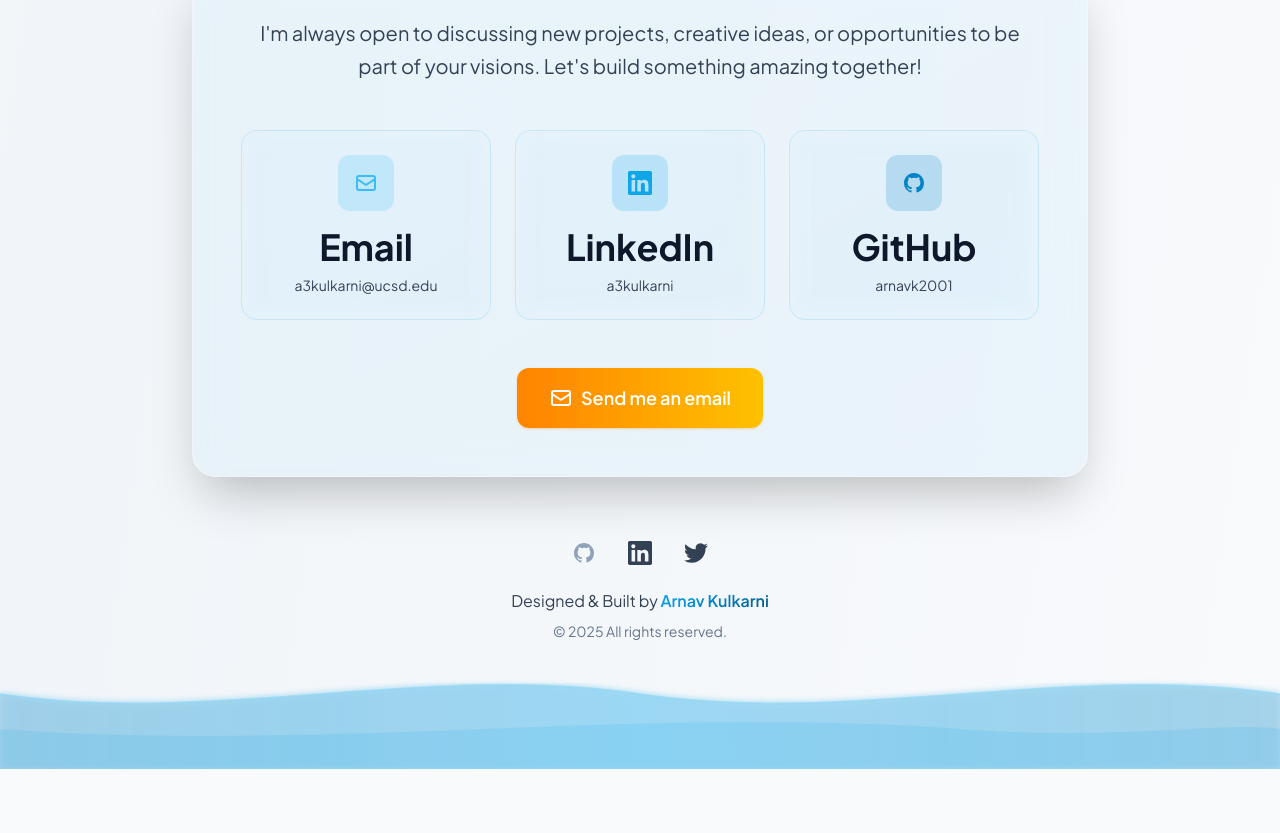
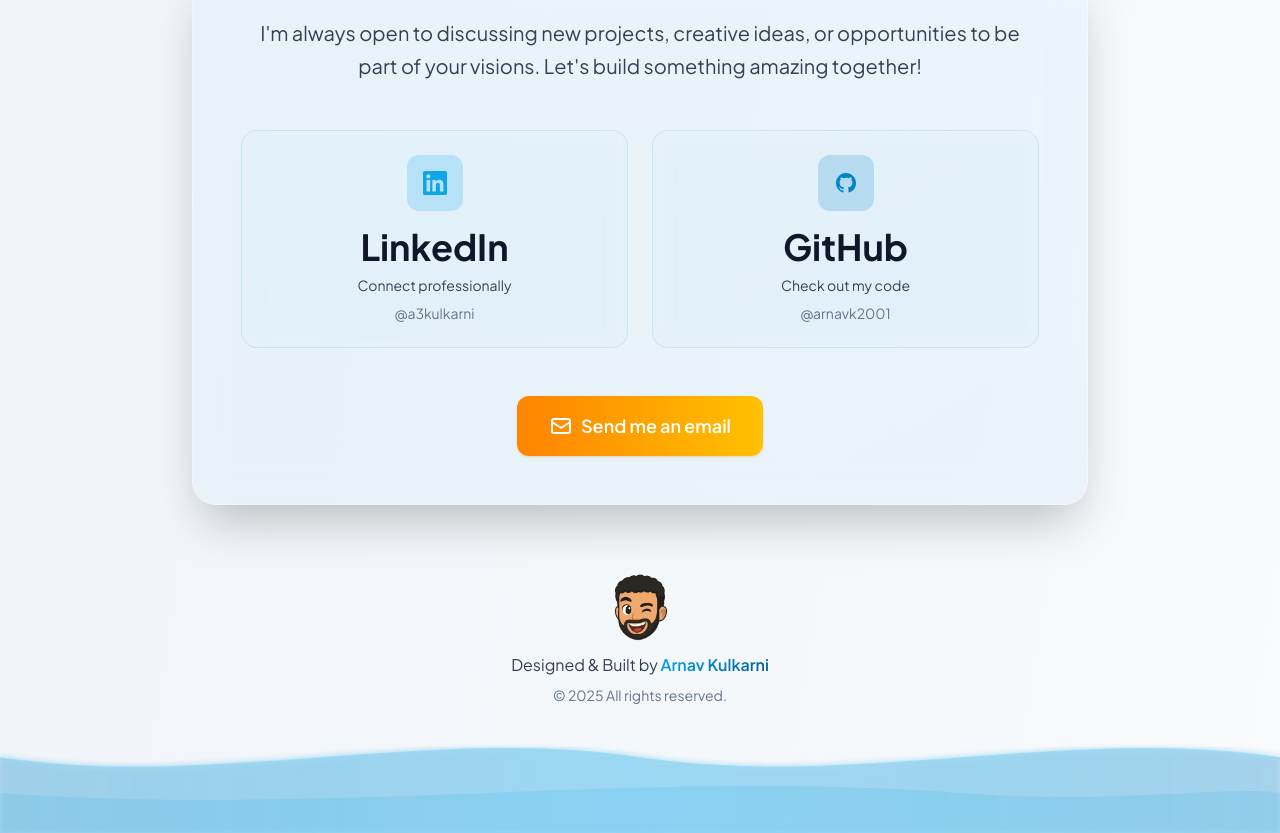
Before and after one commit to arnavk2001/portfolio, a Next.js app: page / in a window 1280 px wide. Shown: the part 7740-8573 px from the top of the page. Before the commit the page ends 8509 px from the top, so only its background shows below. Built offline with nearby package versions, Linux system fonts and the light colour scheme.

Commit message:
feat: redesign Contact section with social cards and personal image in footer

```diff
--- a/components/Contact.tsx
+++ b/components/Contact.tsx
@@ -1,8 +1,9 @@
 import { Heading, Text, Button } from './ui';
+import Image from 'next/image';
 
 export default function Contact() {
   return (
-    <section id="contact" className="py-32 px-6 relative">
+    <section id="contact" className="py-16 md:py-32 px-6 relative">
       <div className="max-w-4xl mx-auto">
         <div className="text-center mb-16">
           <Heading level={2} className="mb-4">
@@ -21,48 +22,37 @@ export default function Contact() {
               to be part of your visions. Let&apos;s build something amazing together!
             </Text>
 
-            <div className="grid md:grid-cols-3 gap-6 mb-12">
-              <a
-                href="mailto:a3kulkarni@ucsd.edu"
-                className="glass rounded-2xl p-6 hover:bg-ocean-light/10 transition-all group text-center"
-              >
-                <div className="inline-flex p-4 rounded-xl bg-ocean-light/20 mb-4">
-                  <svg className="w-6 h-6 text-ocean-light" fill="none" stroke="currentColor" viewBox="0 0 24 24">
-                    <path strokeLinecap="round" strokeLinejoin="round" strokeWidth={2} d="M3 8l7.89 5.26a2 2 0 002.22 0L21 8M5 19h14a2 2 0 002-2V7a2 2 0 00-2-2H5a2 2 0 00-2 2v10a2 2 0 002 2z" />
-                  </svg>
-                </div>
-                <Heading level={3} className="mb-2">Email</Heading>
-                <Text variant="secondary" size="sm">a3kulkarni@ucsd.edu</Text>
-              </a>
-
+            <div className="grid md:grid-cols-2 gap-6 mb-12">
               <a
                 href="https://linkedin.com/in/a3kulkarni"
                 target="_blank"
                 rel="noopener noreferrer"
-                className="glass rounded-2xl p-6 hover:bg-ocean-light/10 transition-all group text-center"
+                className="glass rounded-2xl p-6 hover:bg-ocean-light/10 transition-all duration-300 group text-center"
               >
-                <div className="inline-flex p-4 rounded-xl bg-ocean-blue/20 mb-4">
-                  <svg className="w-6 h-6 text-ocean-blue" fill="currentColor" viewBox="0 0 24 24">
+                <div className="inline-flex p-4 rounded-xl bg-ocean-blue/20 mb-4 group-hover:bg-ocean-blue/40 transition-all">
+                  <svg className="w-6 h-6 text-ocean-blue transition-transform" fill="currentColor" viewBox="0 0 24 24">
                     <path d="M20.447 20.452h-3.554v-5.569c0-1.328-.027-3.037-1.852-3.037-1.853 0-2.136 1.445-2.136 2.939v5.667H9.351V9h3.414v1.561h.046c.477-.9 1.637-1.85 3.37-1.85 3.601 0 4.267 2.37 4.267 5.455v6.286zM5.337 7.433c-1.144 0-2.063-.926-2.063-2.065 0-1.138.92-2.063 2.063-2.063 1.14 0 2.064.925 2.064 2.063 0 1.139-.925 2.065-2.064 2.065zm1.782 13.019H3.555V9h3.564v11.452zM22.225 0H1.771C.792 0 0 .774 0 1.729v20.542C0 23.227.792 24 1.771 24h20.451C23.2 24 24 23.227 24 22.271V1.729C24 .774 23.2 0 22.222 0h.003z"/>
                   </svg>
                 </div>
                 <Heading level={3} className="mb-2">LinkedIn</Heading>
-                <Text variant="secondary" size="sm">a3kulkarni</Text>
+                <Text variant="secondary" size="sm" className="mb-2">Connect professionally</Text>
+                <Text variant="muted" size="sm">@a3kulkarni</Text>
               </a>
 
               <a
                 href="https://github.com/arnavk2001"
                 target="_blank"
                 rel="noopener noreferrer"
-                className="glass rounded-2xl p-6 hover:bg-ocean-light/10 transition-all group text-center"
+                className="glass rounded-2xl p-6 hover:bg-ocean-light/10 transition-all duration-300 group text-center"
               >
-                <div className="inline-flex p-4 rounded-xl bg-ocean-dark/20 mb-4">
-                  <svg className="w-6 h-6 text-ocean-dark" fill="currentColor" viewBox="0 0 24 24">
+                <div className="inline-flex p-4 rounded-xl bg-ocean-dark/20 mb-4 group-hover:bg-ocean-dark/40 transition-all">
+                  <svg className="w-6 h-6 text-ocean-dark transition-transform" fill="currentColor" viewBox="0 0 24 24">
                     <path fillRule="evenodd" d="M12 2C6.477 2 2 6.484 2 12.017c0 4.425 2.865 8.18 6.839 9.504.5.092.682-.217.682-.483 0-.237-.008-.868-.013-1.703-2.782.605-3.369-1.343-3.369-1.343-.454-1.158-1.11-1.466-1.11-1.466-.908-.62.069-.608.069-.608 1.003.07 1.531 1.032 1.531 1.032.892 1.53 2.341 1.088 2.91.832.092-.647.35-1.088.636-1.338-2.22-.253-4.555-1.113-4.555-4.951 0-1.093.39-1.988 1.029-2.688-.103-.253-.446-1.272.098-2.65 0 0 .84-.27 2.75 1.026A9.564 9.564 0 0112 6.844c.85.004 1.705.115 2.504.337 1.909-1.296 2.747-1.027 2.747-1.027.546 1.379.202 2.398.1 2.651.64.7 1.028 1.595 1.028 2.688 0 3.848-2.339 4.695-4.566 4.943.359.309.678.92.678 1.855 0 1.338-.012 2.419-.012 2.747 0 .268.18.58.688.482A10.019 10.019 0 0022 12.017C22 6.484 17.522 2 12 2z" clipRule="evenodd" />
                   </svg>
                 </div>
                 <Heading level={3} className="mb-2">GitHub</Heading>
-                <Text variant="secondary" size="sm">arnavk2001</Text>
+                <Text variant="secondary" size="sm" className="mb-2">Check out my code</Text>
+                <Text variant="muted" size="sm">@arnavk2001</Text>
               </a>
             </div>
 
@@ -72,7 +62,7 @@ export default function Contact() {
                 variant="gradient"
                 gradientType="complementary"
                 size="lg"
-                className="shadow-2xl shadow-orange-400/25"
+                className="shadow-2xl shadow-orange-400/25 !text-base md:!text-lg"
               >
                 <svg className="w-6 h-6" fill="none" stroke="currentColor" viewBox="0 0 24 24">
                   <path strokeLinecap="round" strokeLinejoin="round" strokeWidth={2} d="M3 8l7.89 5.26a2 2 0 002.22 0L21 8M5 19h14a2 2 0 002-2V7a2 2 0 00-2-2H5a2 2 0 00-2 2v10a2 2 0 002 2z" />
@@ -84,40 +74,14 @@ export default function Contact() {
         </div>
 
         <footer className="mt-16 text-center">
-          <div className="flex justify-center gap-8 mb-6">
-            <a
-              href="https://github.com"
-              target="_blank"
-              rel="noopener noreferrer"
-              className="text-slate-400 hover:text-white transition-all transform hover:scale-110"
-              aria-label="GitHub"
-            >
-              <svg className="w-6 h-6" fill="currentColor" viewBox="0 0 24 24">
-                <path fillRule="evenodd" d="M12 2C6.477 2 2 6.484 2 12.017c0 4.425 2.865 8.18 6.839 9.504.5.092.682-.217.682-.483 0-.237-.008-.868-.013-1.703-2.782.605-3.369-1.343-3.369-1.343-.454-1.158-1.11-1.466-1.11-1.466-.908-.62.069-.608.069-.608 1.003.07 1.531 1.032 1.531 1.032.892 1.53 2.341 1.088 2.91.832.092-.647.35-1.088.636-1.338-2.22-.253-4.555-1.113-4.555-4.951 0-1.093.39-1.988 1.029-2.688-.103-.253-.446-1.272.098-2.65 0 0 .84-.27 2.75 1.026A9.564 9.564 0 0112 6.844c.85.004 1.705.115 2.504.337 1.909-1.296 2.747-1.027 2.747-1.027.546 1.379.202 2.398.1 2.651.64.7 1.028 1.595 1.028 2.688 0 3.848-2.339 4.695-4.566 4.943.359.309.678.92.678 1.855 0 1.338-.012 2.419-.012 2.747 0 .268.18.58.688.482A10.019 10.019 0 0022 12.017C22 6.484 17.522 2 12 2z" clipRule="evenodd" />
-              </svg>
-            </a>
-            <a
-              href="https://linkedin.com"
-              target="_blank"
-              rel="noopener noreferrer"
-              className="text-text-secondary hover:text-text-primary transition-all transform hover:scale-110"
-              aria-label="LinkedIn"
-            >
-              <svg className="w-6 h-6" fill="currentColor" viewBox="0 0 24 24">
-                <path d="M20.447 20.452h-3.554v-5.569c0-1.328-.027-3.037-1.852-3.037-1.853 0-2.136 1.445-2.136 2.939v5.667H9.351V9h3.414v1.561h.046c.477-.9 1.637-1.85 3.37-1.85 3.601 0 4.267 2.37 4.267 5.455v6.286zM5.337 7.433c-1.144 0-2.063-.926-2.063-2.065 0-1.138.92-2.063 2.063-2.063 1.14 0 2.064.925 2.064 2.063 0 1.139-.925 2.065-2.064 2.065zm1.782 13.019H3.555V9h3.564v11.452zM22.225 0H1.771C.792 0 0 .774 0 1.729v20.542C0 23.227.792 24 1.771 24h20.451C23.2 24 24 23.227 24 22.271V1.729C24 .774 23.2 0 22.222 0h.003z"/>
-              </svg>
-            </a>
-            <a
-              href="https://twitter.com"
-              target="_blank"
-              rel="noopener noreferrer"
-              className="text-text-secondary hover:text-text-primary transition-all transform hover:scale-110"
-              aria-label="Twitter"
-            >
-              <svg className="w-6 h-6" fill="currentColor" viewBox="0 0 24 24">
-                <path d="M23.953 4.57a10 10 0 01-2.825.775 4.958 4.958 0 002.163-2.723c-.951.555-2.005.959-3.127 1.184a4.92 4.92 0 00-8.384 4.482C7.69 8.095 4.067 6.13 1.64 3.162a4.822 4.822 0 00-.666 2.475c0 1.71.87 3.213 2.188 4.096a4.904 4.904 0 01-2.228-.616v.06a4.923 4.923 0 003.946 4.827 4.996 4.996 0 01-2.212.085 4.936 4.936 0 004.604 3.417 9.867 9.867 0 01-6.102 2.105c-.39 0-.779-.023-1.17-.067a13.995 13.995 0 007.557 2.209c9.053 0 13.998-7.496 13.998-13.985 0-.21 0-.42-.015-.63A9.935 9.935 0 0024 4.59z"/>
-              </svg>
-            </a>
+          <div className="flex justify-center mb-1">
+            <Image
+              src="/arnav.png"
+              alt="Arnav Kulkarni"
+              width={80}
+              height={80}
+              className="object-cover"
+            />
           </div>
           <Text variant="secondary">
             Designed & Built by <Text as="span" className="gradient-text font-semibold">Arnav Kulkarni</Text>
```
Also changed, not shown: public/arnav.png (added).
